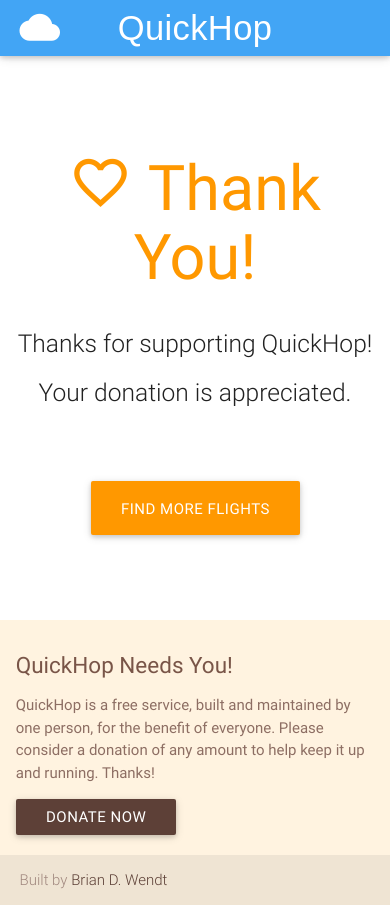
After one commit to briandwendt/quickhop, a Flask app: page /thanks in a window 390 px wide. The commit adds this page. Run offline with Flask 2, Linux system fonts and the light colour scheme; some libraries are stand-ins or nearby versions; some web fonts are replaced.

Commit message:
Added 'thanks' view, fixing iPhone/tiny-screen layout bugs.

```diff
--- a/main.py
+++ b/main.py
@@ -63,6 +63,16 @@ def search():
     # Render the flights search form
     return render_template('search.html', form=form)
 
+@app.route('/thanks')
+def thanks():
+    """
+
+    Thanks for your donation!
+
+    """
+
+    return render_template('thanks.html')
+
 
 @app.errorhandler(404)
 def page_not_found(e):
--- a/static/css/style.css
+++ b/static/css/style.css
@@ -33,11 +33,22 @@ nav .brand-logo {
 }
 
 h4.header {
-  font-size: 2.1rem;
+  font-size: 1.5rem;
   letter-spacing: -0.8px;
   line-height: 0;
 }
+@media only screen and (min-width: 992px) {
+    h4.header {
+    font-size: 2.0rem;
+  }
+}
 
+/* Fixes search button hovering over select dropdown */
+.waves-effect {
+  z-index: 0;
+}
+
+/* Flash error messages on search page */
 ul.flashes li {
   color: red;
   font-size: 0.85rem;
@@ -84,10 +95,8 @@ ul.flashes li {
   font-size: 1.8rem;
   font-weight: 400;
   color: #42a5f5;
-  margin-right: 0.6rem;
   text-align: right;
   width: 100px;
-  overflow: ;
 }
 @media only screen and (min-width: 992px) {
     .flight.dep_time {
--- /dev/null
+++ b/templates/thanks.html
@@ -0,0 +1,24 @@
+{% extends "base.html" %}
+
+{% block title %}Thank You! | QuickHop{% endblock %}
+
+{% block content %}
+
+<br><br>
+
+<h1 class="header center orange-text"><i class="mdi-action-favorite-outline"></i> Thank You!</h1>
+
+<div class="row center">
+    <h5 class="header col s12 light">Thanks for supporting QuickHop!</h5>
+    <h5 class="header col s12 light">Your donation is appreciated.</h5>
+</div>
+
+<br><br>
+
+<div class="row center">
+    <a href="{{ url_for('search') }}" class="btn-large waves-effect waves-light orange">Find More Flights</a>
+</div>
+
+<br><br>
+
+{% endblock %}
```
